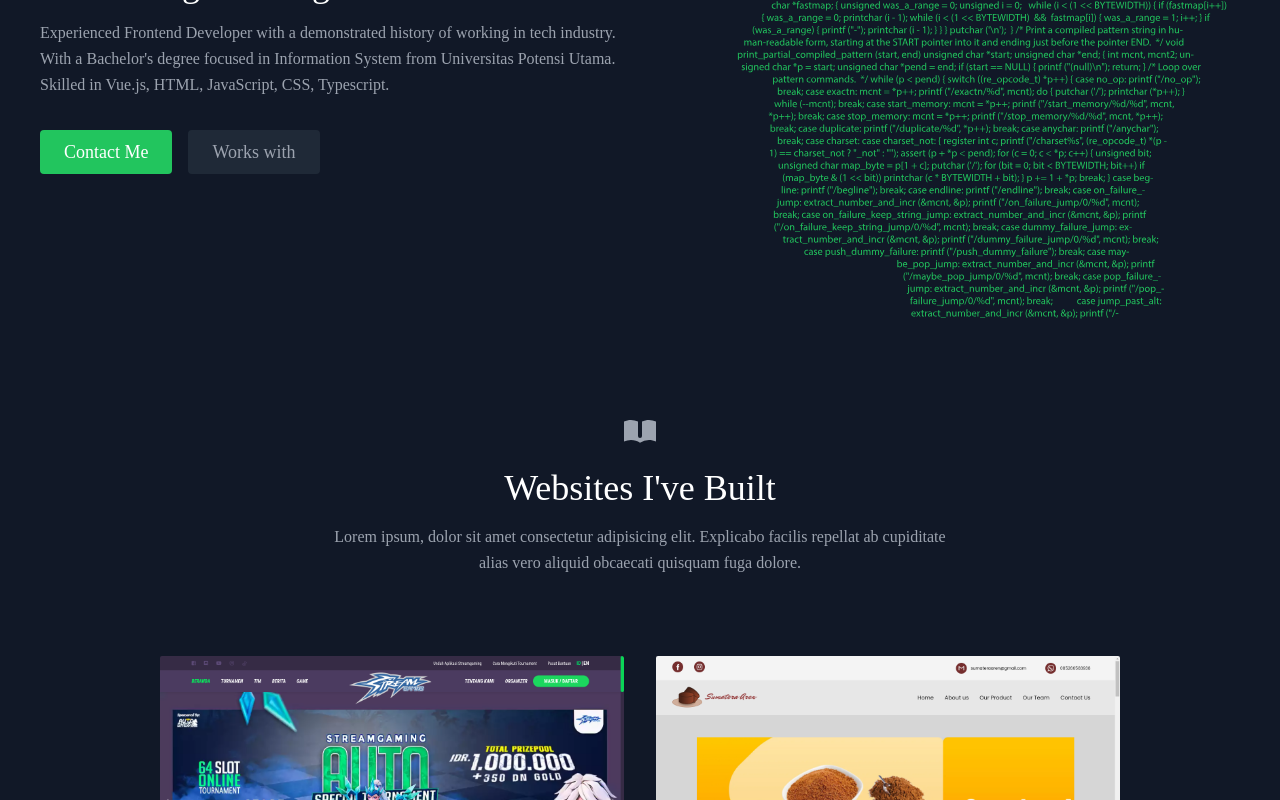
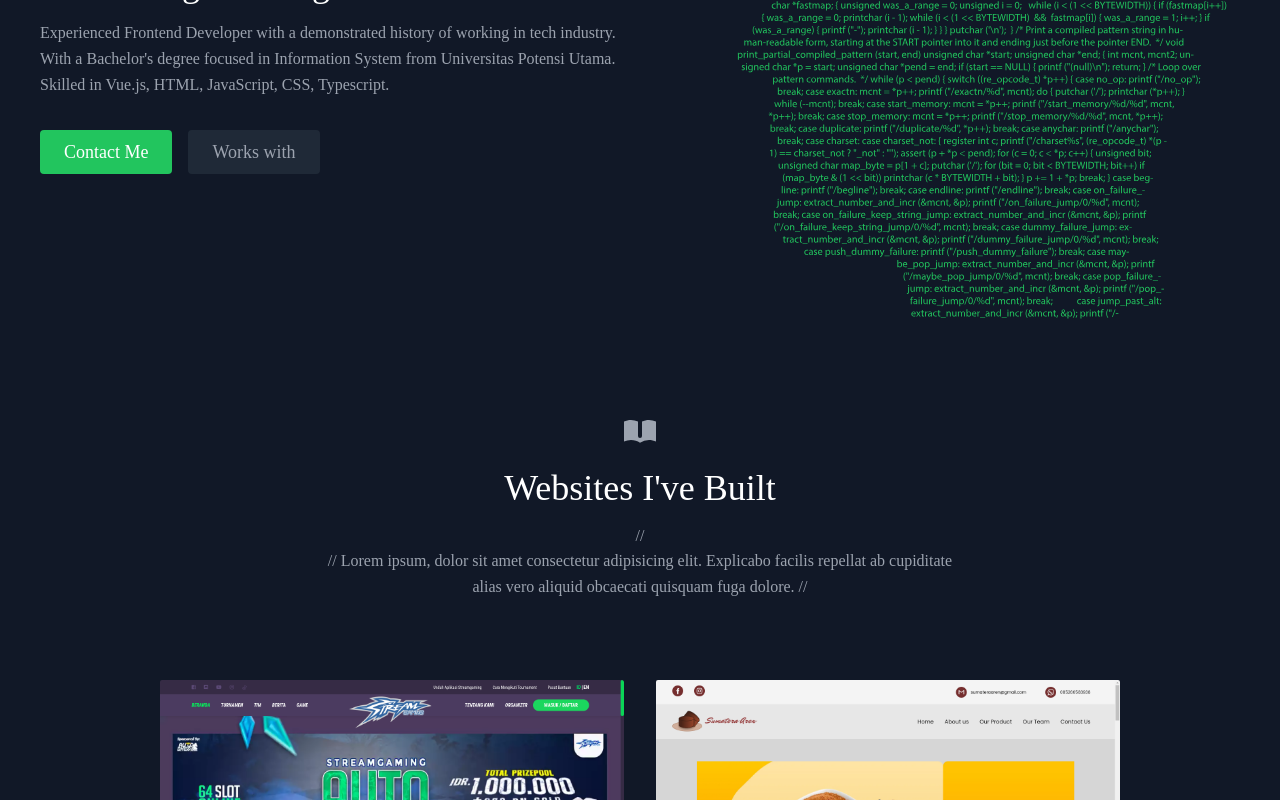
Before and after one commit to lordfahdan/portfolio, a React (Create React App) app: page / in a window 1280 px wide. Shown: the part 385-1185 px from the top of the page. Built offline with nearby package versions, Linux system fonts and the light colour scheme; a web font is replaced by a local one.

Commit message:
comment content lorem ipsum

```diff
--- a/src/components/Projects.js
+++ b/src/components/Projects.js
@@ -11,9 +11,9 @@ export default function Projects() {
                     <h1 className="sm:text-4xl text-3xl font-medium font-title mb-4 text-white">
                         Websites I've Built
                     </h1>
-                    <p className="lg:w-2/3 mx-auto leading-relaxed text-base">
-                        Lorem ipsum, dolor sit amet consectetur adipisicing elit. Explicabo facilis repellat ab cupiditate alias vero aliquid obcaecati quisquam fuga dolore.
-                    </p>
+//                     <p className="lg:w-2/3 mx-auto leading-relaxed text-base">
+//                         Lorem ipsum, dolor sit amet consectetur adipisicing elit. Explicabo facilis repellat ab cupiditate alias vero aliquid obcaecati quisquam fuga dolore.
+//                     </p>
                 </div>
                 <div className="flex flex-wrap -m-4">
                     {projects.map(project => (
```
